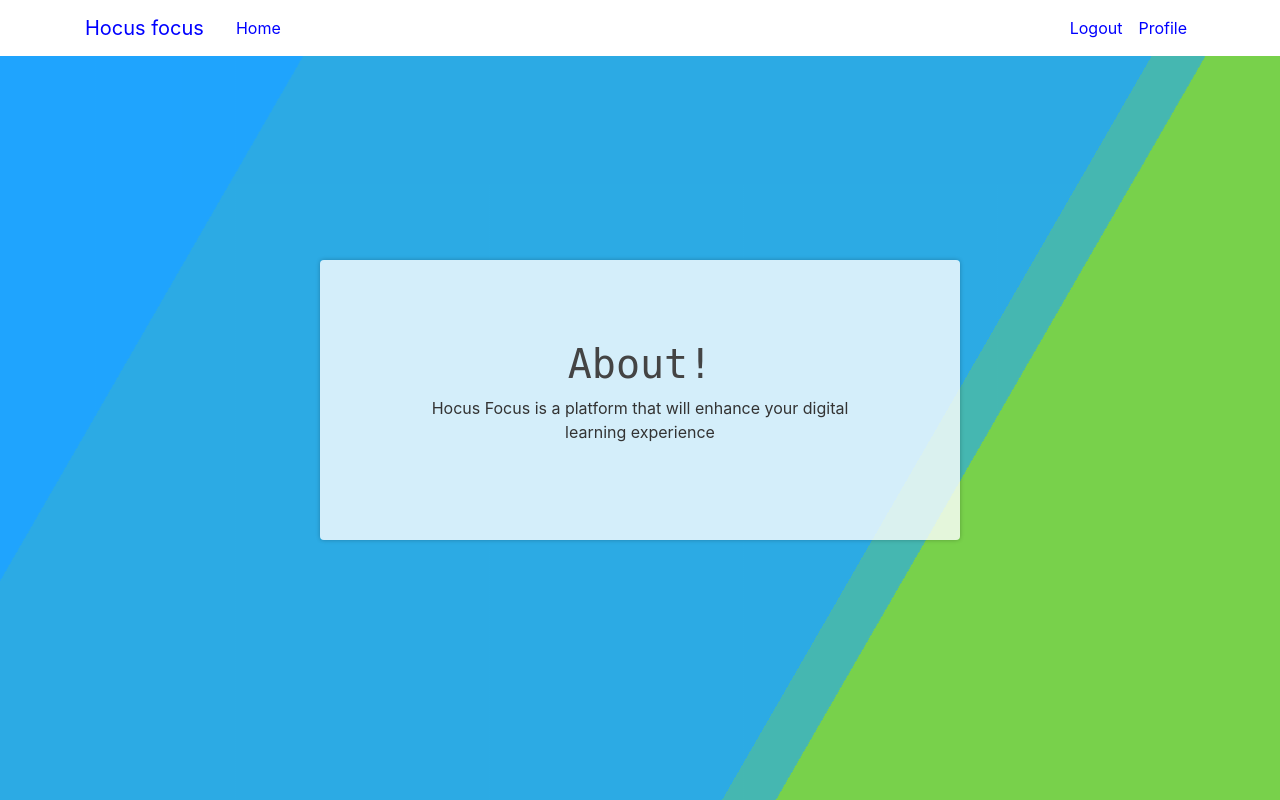
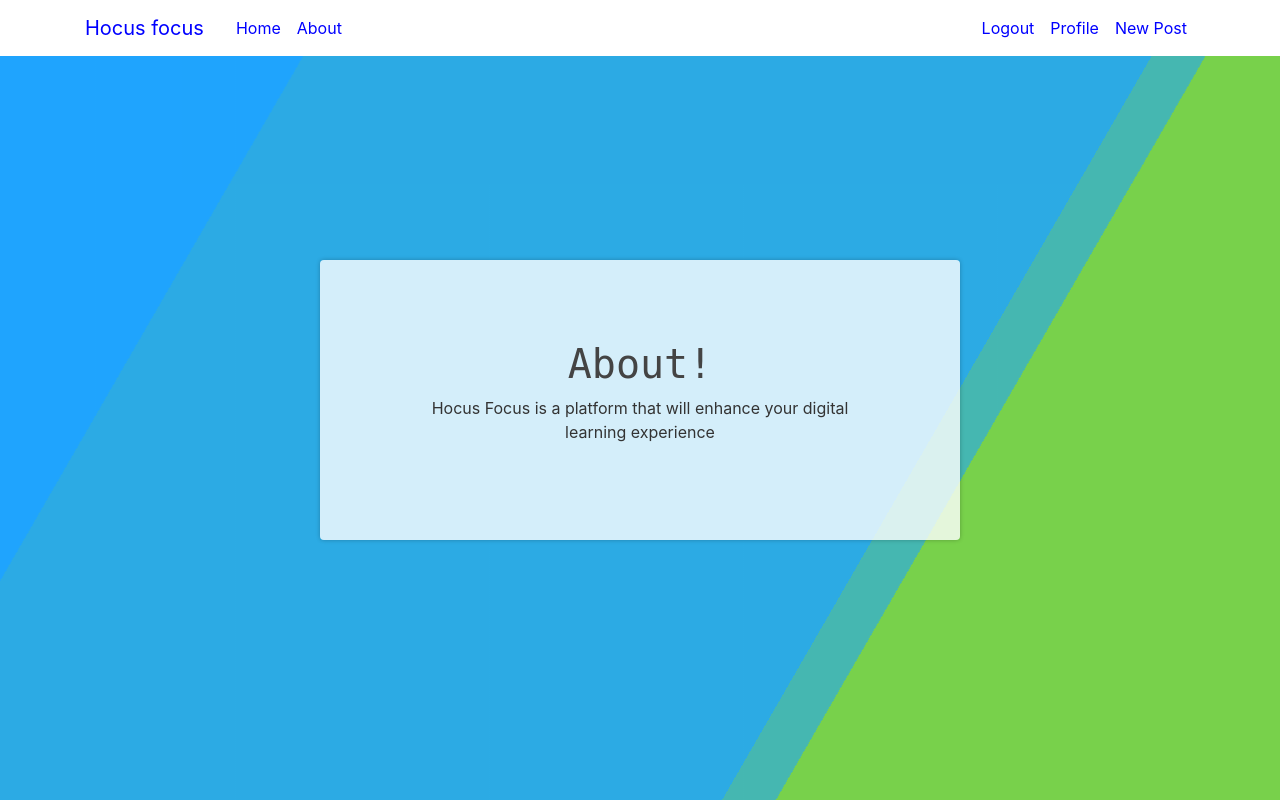
Before and after one commit to krishnashenoy123/SCL-Maxo, a Django app: page /about/ in a window 1280 px wide. Run offline with Django 3.2, Linux system fonts and the light colour scheme; a user stored in the database is signed in.

Commit message:
changes amde to base

```diff
--- a/Project/focus/templates/focus/base.html
+++ b/Project/focus/templates/focus/base.html
@@ -5,7 +5,9 @@
     <!doctype html>
 <html lang="en">
   <style>
-    .navbar a:hover{background-color: grey;color:white;}
+    .site-header { overflow:auto;width:100%; background-color: black;;}
+    .navbar a:hover{background-color: rgb(168, 167, 167);color:white;  }
+    .navbar a.active{background-color: green;}
   </style>
   <head>
     <!-- Required meta tags -->
@@ -24,7 +26,7 @@
 </head>
 <body>
     <header class="site-header">
-        <nav class="navbar navbar-expand-md navbar-dark bg-steel fixed-top" style="background-color: white;color:blue;">
+        <nav class="navbar navbar-expand-md navbar-dark bg-steel fixed-top" style="background-color: white;">
           <div class="container">
             <a class="navbar-brand mr-4" href="{% url 'focus-about' %}" style="color: blue;">Hocus focus</a>
             <button class="navbar-toggler" type="button" data-toggle="collapse" data-target="#navbarToggle" aria-controls="navbarToggle" aria-expanded="false" aria-label="Toggle navigation">
@@ -33,13 +35,14 @@
             <div class="collapse navbar-collapse" id="navbarToggle">
               <div class="navbar-nav mr-auto">
                 <a class="nav-item nav-link" href="{% url 'focus-home' %}" style="color: blue;">Home</a>
-               <!-- <a class="nav-item nav-link" href="{% url 'focus-about' %}" style="color: blue;">About</a>-->
+              <a class="nav-item nav-link" href="{% url 'focus-about' %}" style="color: blue;">About</a>
               </div>
               <!-- Navbar Right Side -->
               <div class="navbar-nav">
                 {% if user.is_authenticated %}
                   <a class="nav-item nav-link" href="{% url 'logout' %}" style="color: blue;">Logout</a>
                   <a class="nav-item nav-link" href="{% url 'profile' %}" style="color: blue;">Profile</a>
+                  <a class="nav-item nav-link" hreaf="{% url 'focus-post_from' %}" style="color: blue;">New Post</a>
                 {% else %}
                   <a class="nav-item nav-link" href="{% url 'login' %}" style="color: blue;">Login</a>
                   <a class="nav-item nav-link" href="{% url 'register' %}" style="color: blue;">Register</a>
```
